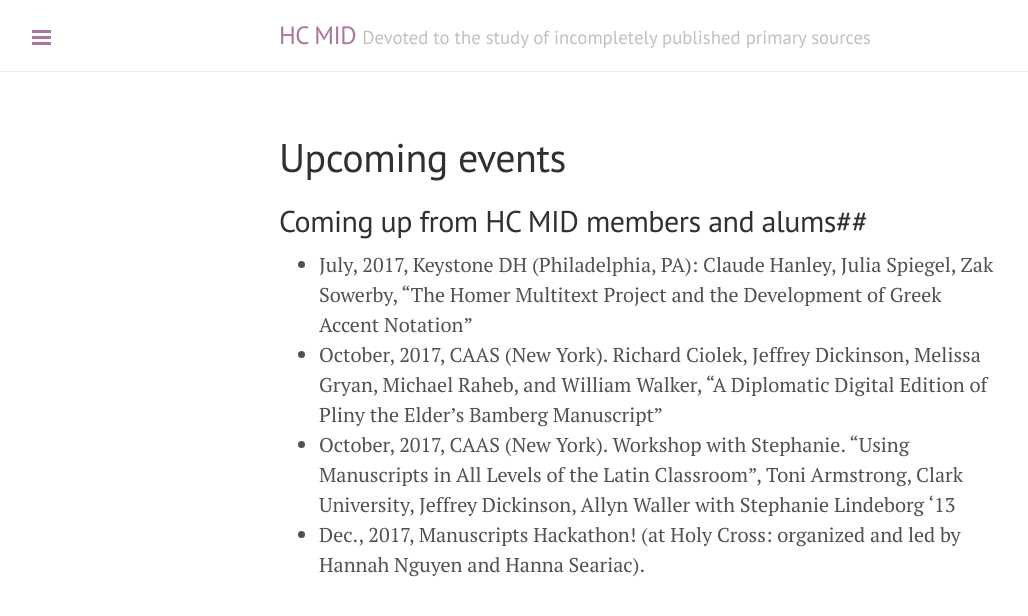
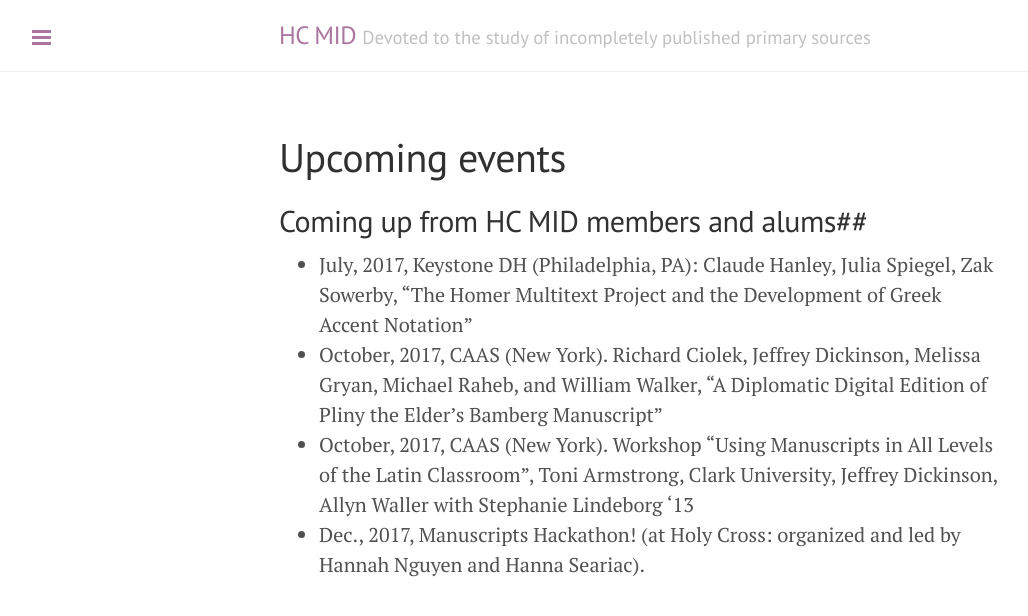
Before and after one commit to HCMID/HCMID.github.io, a Jekyll site: the page built from hof/comingup.md, in a window 1280 px wide. Shown: the top 616 px of the page, without its empty margins (1-1029 px from the left). Built offline with Jekyll 4.4.1, drawn with Linux system fonts in a browser that asks for light colours.

Commit message:
Add CAAS

```diff
--- a/hof/comingup.md
+++ b/hof/comingup.md
@@ -8,6 +8,6 @@
 
 - July, 2017, Keystone DH (Philadelphia, PA):  Claude Hanley, Julia Spiegel, Zak Sowerby, "The Homer Multitext Project and the Development of Greek Accent Notation"
 - October, 2017, CAAS (New York). Richard Ciolek, Jeffrey Dickinson, Melissa Gryan, Michael Raheb, and William Walker, "A Diplomatic Digital Edition of Pliny the Elder’s Bamberg Manuscript"
-- October, 2017, CAAS (New York).  Workshop with Stephanie.
+- October, 2017, CAAS (New York).  Workshop
 "Using Manuscripts in All Levels of the Latin  Classroom", Toni Armstrong, Clark University, Jeffrey Dickinson, Allyn Waller with Stephanie Lindeborg '13
 - Dec., 2017, Manuscripts Hackathon! (at Holy Cross: organized and led by Hannah Nguyen and Hanna Seariac).
```
Also changed, not shown: 1 other file.
